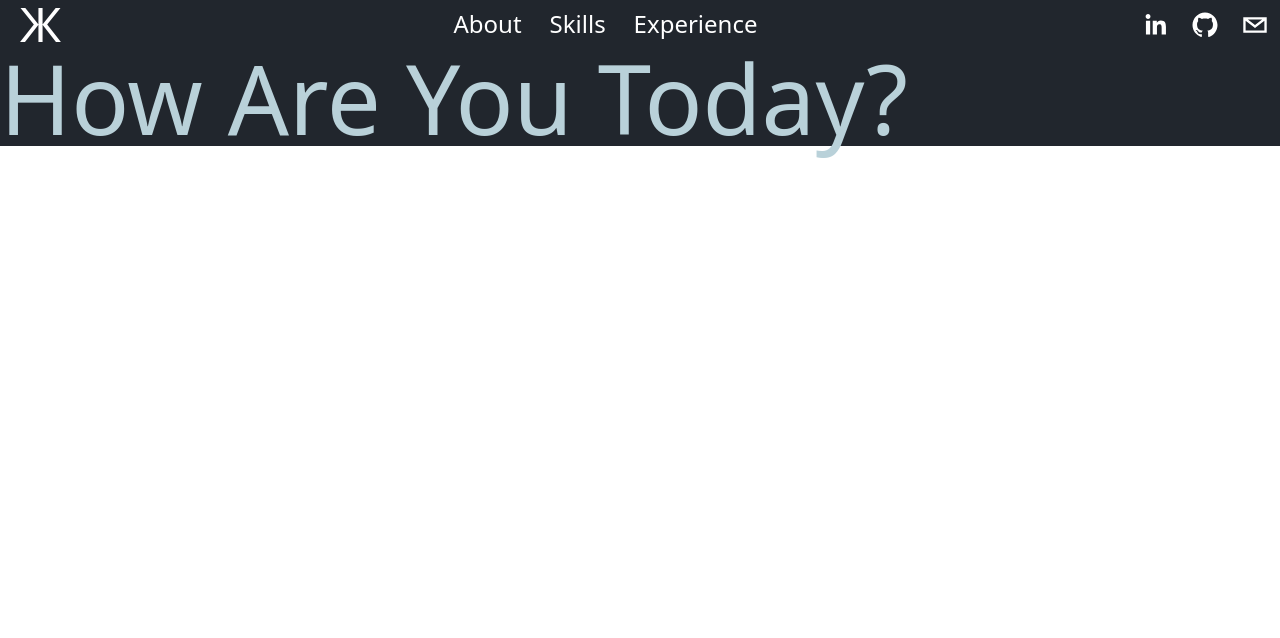
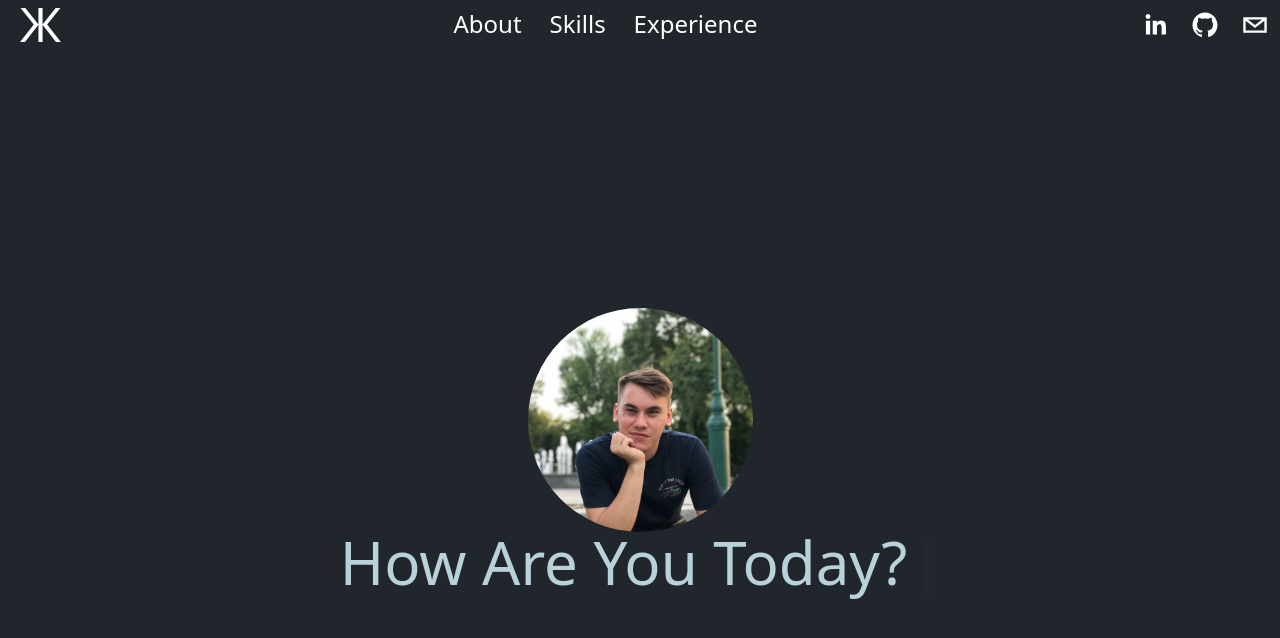
Before and after one commit to Zhuk314/portfolio_v3.0, a Next.js app: page / in a window 1280 px wide. Shown: the top 638 px of the page. Built offline with nearby package versions, Linux system fonts and the light colour scheme.

Commit message:
Placed item correctly on welcome page

```diff
--- a/components/Welcome.tsx
+++ b/components/Welcome.tsx
@@ -1,15 +1,32 @@
 import React from "react";
 import { Cursor, useTypewriter } from "react-simple-typewriter";
+import Image from "next/image";
+import profilePic from "../public/hero.jpg";
 
 export const Welcome: React.FC = () => {
   const [text, count] = useTypewriter({
-    words: ["Welcome!!!", "How Are You Today?", "Would You Like Some Coffee?"],
+    words: [
+      "Welcome!!!",
+      "How Are You Today?",
+      "I am Yurii Zhuk",
+      "Would You Like Some Coffee?",
+    ],
     loop: true,
-    delaySpeed: 2000,
+    delaySpeed: 2500,
   });
   return (
-    <section className="bg-backgroundPrimary">
-      <h1 className="text-4xl md:text-8xl text-textPrimary">{text}</h1>
+    <section className="h-screen flex flex-col item-center justify-center bg-backgroundPrimary">
+      <Image
+        className="relative rounded-full mx-auto object-cover"
+        src="/hero.jpg"
+        alt="profileImage"
+        width={225}
+        height={225}
+      />
+      <h1 className="relative mx-auto text-4xl md:text-6xl text-textPrimary text-center">
+        <span>{text}</span>
+        <Cursor />
+      </h1>
     </section>
   );
 };
--- a/pages/index.tsx
+++ b/pages/index.tsx
@@ -4,7 +4,7 @@ import { Header, Welcome } from "../components";
 
 const Home: NextPage = () => {
   return (
-    <div>
+    <div className="">
       <Head>
         <title>Yurii Zhuk</title>
       </Head>
```
Also changed, not shown: public/hero.jpg (added), public/hero.png (added).
